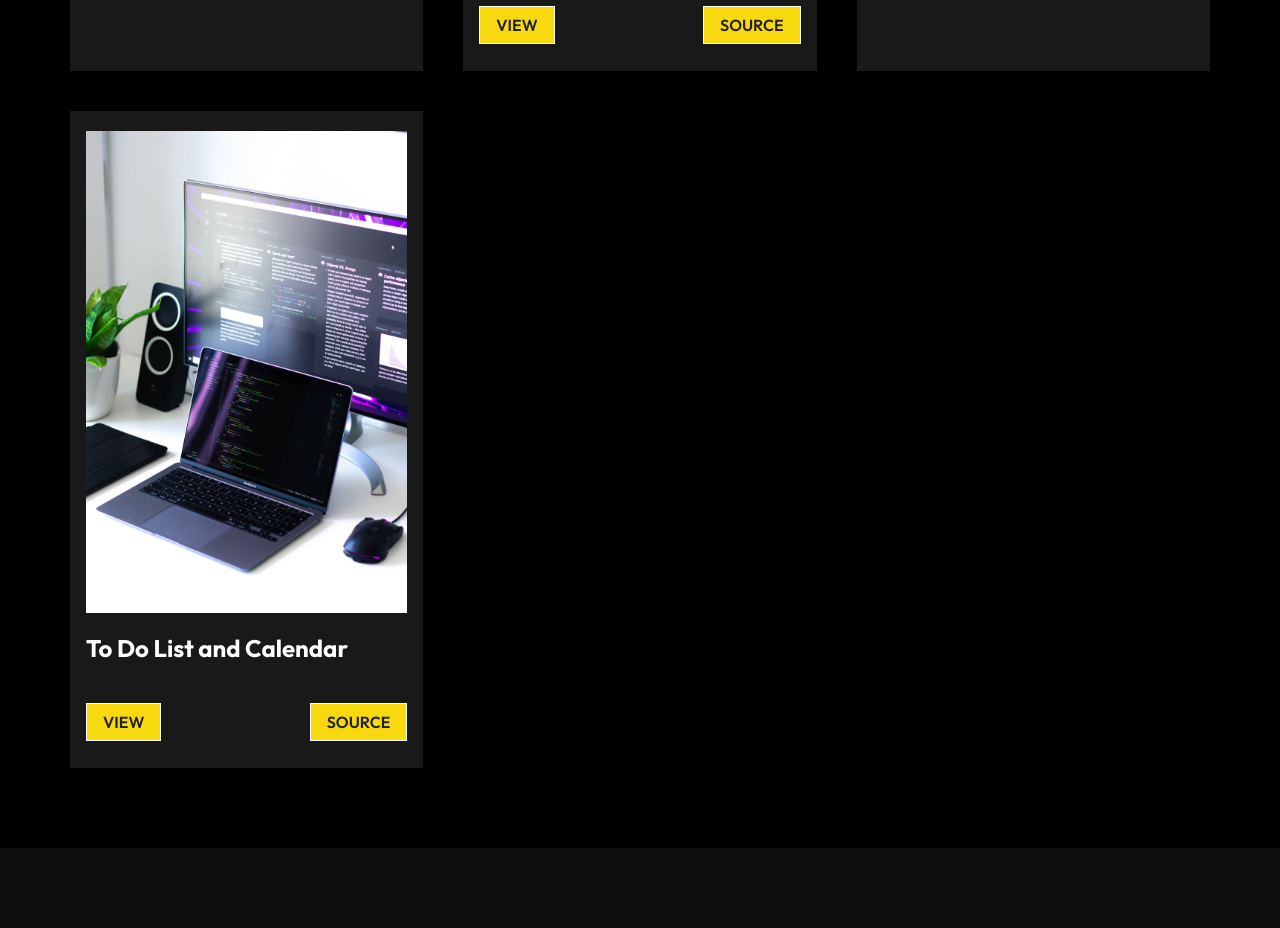
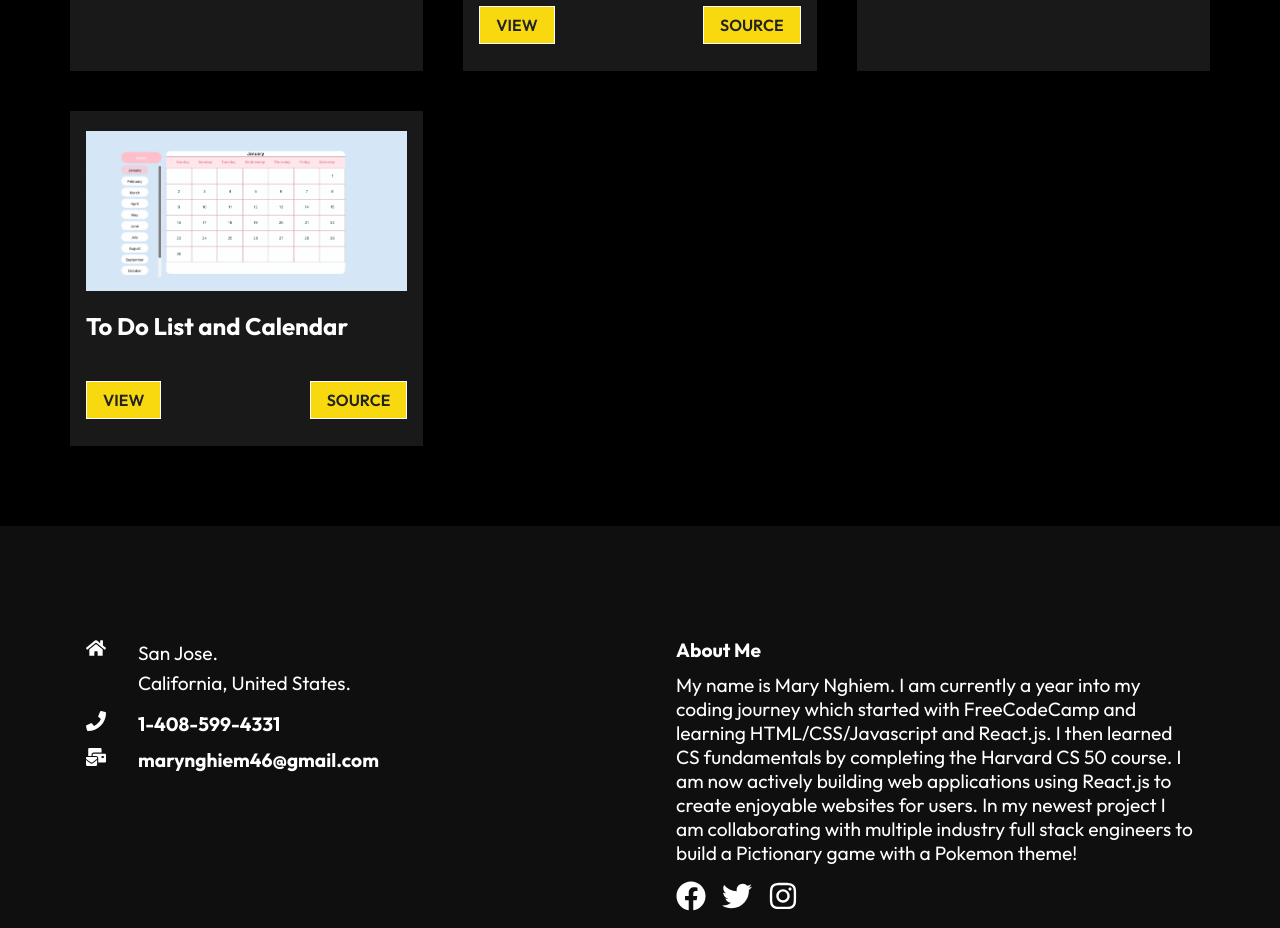
Before and after one commit to marynghiem/portfolio, a React (Create React App) app: page / in a window 1280 px wide. Shown: the part 1540-2468 px from the top of the page. Built offline with nearby package versions, Linux system fonts and the light colour scheme.

Commit message:
added calendar project information

```diff
--- a/src/components/WorkCardData.js
+++ b/src/components/WorkCardData.js
@@ -19,7 +19,7 @@ export const WorkCardData = [
     view: "https://marys-food-recipes.herokuapp.com/",
   },
   {
-    imgsrc: "coding.jpg",
+    imgsrc: "calendar.png",
     title: "To Do List and Calendar",
     text: "",
     view: "https://github.com/marynghiem/ToDoList",
```
Also changed, not shown: public/calendar.png (added).
